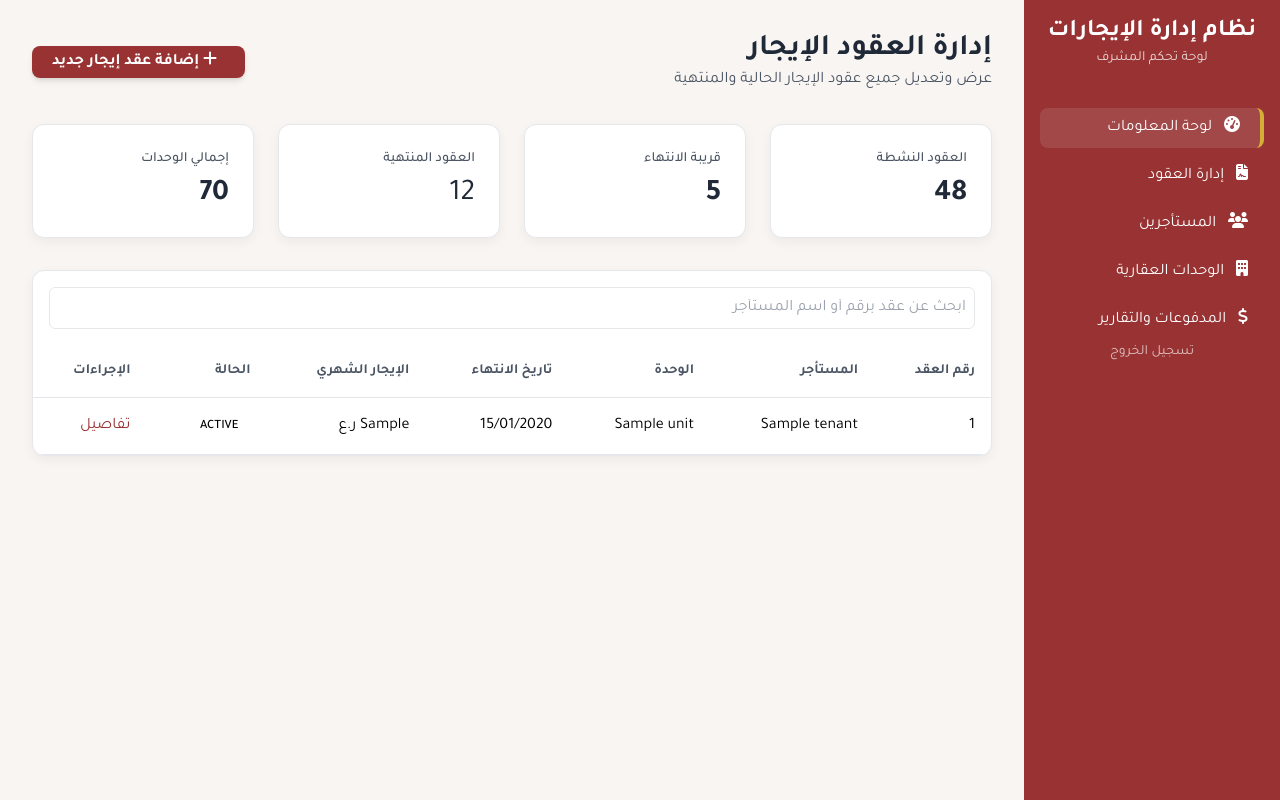
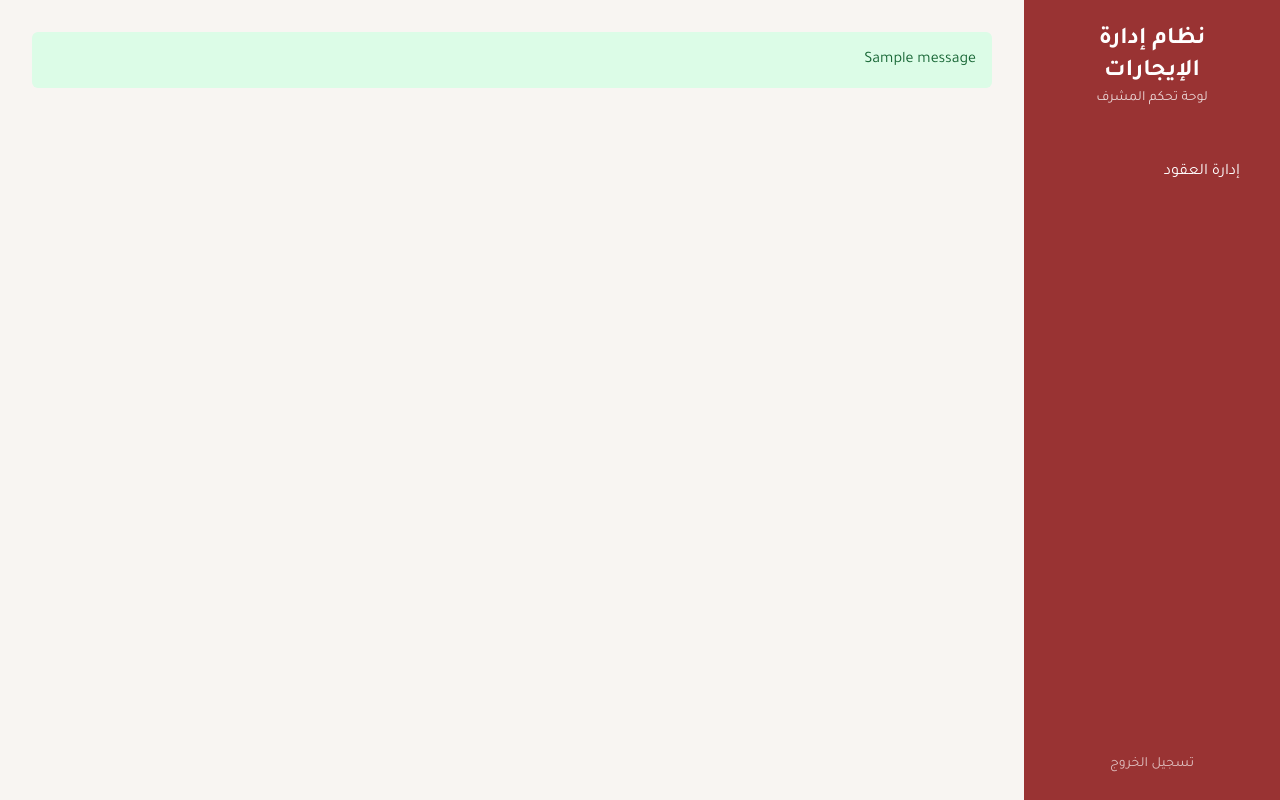
Before and after one commit to alabri0803/rent_management, a Django app: template dashboard/templates/dashboard/base.html in a window 1280 px wide. Run offline with Django 5.2, Linux system fonts and the light colour scheme; the template is opened without the code that fills it: most values are stand-ins (such as "Sample title", 1, 10 or a date in 2020); one stand-in notice (Sample message) is shown; parts of the project's set-up code (start-up, migrations or seed data) failed here and were passed over; some libraries are stand-ins or nearby versions.

Commit message:
تحديث base.html

```diff
--- a/dashboard/templates/dashboard/base.html
+++ b/dashboard/templates/dashboard/base.html
@@ -68,31 +68,14 @@
   </head>
   <body class="flex h-screen">
 
-      <aside class="sidebar w-64 text-white p-4 flex-shrink-0">
+      <aside class="sidebar w-64 text-white p-6 flex-shrink-0 flex flex-col">
         <div class="text-center mb-10">
           <h1 class="text-2xl font-bold text-white">نظام إدارة الإيجارات</h1>
           <p class="text-sm opacity-80">لوحة تحكم المشرف</p>
         </div>
         <nav>
-          <a href="#" class="block py-2 px-4 rounded-lg mb-2 active">
-            <i class="fas fa-tachometer-alt ml-2"></i>
-            لوحة المعلومات
-          </a>
-          <a href="#" class="block py-2 px-4 rounded-lg mb-2">
-            <i class="fas fa-file-contract ml-2"></i>
+          <a href="{% url 'lease_list' %}" class="block py-3 px-4 rounded-lg mb-2 {% if request.resolver_match.url_name == 'lease_list' %}active{% endif %}">
             إدارة العقود
-          </a>
-          <a href="#" class="block py-2 px-4 rounded-lg mb-2">
-            <i class="fas fa-users ml-2"></i>
-            المستأجرين
-          </a>
-          <a href="#" class="block py-2 px-4 rounded-lg mb-2">
-            <i class="fas fa-building ml-2"></i>
-            الوحدات العقارية
-          </a>
-          <a href="#" class="block py-2 px-4 rounded-lg">
-            <i class="fas fa-dollar-sign ml-2"></i>
-            المدفوعات والتقارير
           </a>
         </nav>
         <div class="mt-auto text-center">
@@ -101,77 +84,17 @@
           </a>
         </div>
       </aside>
-
         <main class="flex-1 p-8 overflow-y-auto">
-          <header class="flex justify-between items-center mb-8">
-            <div>
-              <h2 class="text-3xl font-bold text-gray-800">إدارة العقود الإيجار</h2>
-              <p class="text-gray-600">عرض وتعديل جميع عقود الإيجار الحالية والمنتهية</p>
-            </div>
-            <div>
-              <a href="#" class="btn-primary py-2 px-5 rounded-lg font-semibold shadow-md">
-                <i class="fas fa-plus mr-2"></i>
-                إضافة عقد إيجار جديد
-              </a>
-            </div>
-          </header>
-
-            <div class="grid grid-cols-1 md:grid-cols-4 gap-6 mb-8">
-              <div class="card p-6">
-                <h3 class="text-gray-600 text-sm font-medium">العقود النشطة</h3>
-                <p class="text-3xl font-bold text-gray-800 mt-2">48</p>
-              </div>
-              <div class="card p-6">
-                <h3 class="text-gray-600 text-sm font-medium">قريبة الانتهاء</h3>
-                <p class="text-3xl font-bold text-gray-800 mt-2">5</p>
-              </div>
-              <div class="card p-6">
-                <h3 class="text-gray-600 text-sm font-medium">العقود المنتهية</h3>
-                <p class="text-3xl font-b bold text-gray-800 mt-2">12</p>
-              </div>
-              <div class="card p-6">
-                <h3 class="text-gray-600 text-sm font-medium">إجمالي الوحدات</h3>
-                <p class="text-3xl font-bold text-gray-800 mt-2">70</p>
-              </div>
-            </div>
-
-              <div class="card overflow-hidden">
-                <div class="p-4">
-                  <input type="text" placeholder="ابحث عن عقد برقم أو اسم المستأجر" class="w-full p-2 border rounded-md focus:outline-none focus:ring-2 focus:ring-[var(--primary-color)]">
-                </div>
-                <table class="w-full text-right">
-                  <thead class="border-b">
-                    <tr>
-                      <th class="p-4 font-semibold text-sm text-gray-600">رقم العقد</th>
-                      <th class="p-4 font-semibold text-sm text-gray-600">المستأجر</th>
-                      <th class="p-4 font-semibold text-sm text-gray-600">الوحدة</th>
-                      <th class="p-4 font-semibold text-sm text-gray-600">تاريخ الانتهاء</th>
-                      <th class="p-4 font-semibold text-sm text-gray-600">الإيجار الشهري</th>
-                      <th class="p-4 font-semibold text-sm text-gray-600">الحالة</th>
-                      <th class="p-4 font-semibold text-sm text-gray-600">الإجراءات</th>
-                    </tr>
-                  </thead>
-                  <tbody>
-                    {% for lease in leases %}
-                      <tr class="border-b hover:bg-gray-50">
-                        <td class="p-4">{{ lease.contract_number }}</td>
-                        <td class="p-4">{{ lease.tenant.name }}</td>
-                        <td class="p-4">{{ lease.unit }}</td>
-                        <td class="p-4">{{ lease.end_date|date:"d/m/Y" }}</td>
-                        <td class="p-4">{{ lease.monthly_rent }} ر.ع</td>
-                        <td class="p-4">
-                          <span class="status-badge status-{{ lease.get_status_color }}">{{ lease.get_status_display }}</span>
-                        </td>
-                        <td class="p-4">
-                          <a href="#" class="text-[var(--primary-color)] hover:underline">تفاصيل</a>
-                        </td>
-                      </tr>
-                    {% endfor %}
-                        </tbody>
-                        </table>
-              </div>
+          {% if messages %}
+          <div class="mb-4">
+            {% for message in messages %}
+          <div class="p-4 rounded-md {% if message.tags == 'success' %}bg-green-100 text-green-800{% else %}bg-red-100 text-red-800{% endif %}" role="alert">
+            {{ message }}
+          </div>
+            {% endfor %}
+          </div>
+          {% endif %}
           {% block content %}{% endblock %}
-        </main>
-    <script src="https://kit.fontawesome.com/a076d05399.js" crossorigin="anonymous"></script>
+          </main>
     </body>
     </html>
--- a/dashboard/views.py
+++ b/dashboard/views.py
@@ -16,7 +16,7 @@ class LeaseListView(ListView):
 
   def get_queryset(self):
     for lease in Lease.objects.all():
-      lease.save().will call update_status()
+      lease.save().update_status()
     return Lease.objects.all().order_by('-start_date')
 
 class LeaseDetailView(DetailView):
```
Also changed, not shown: dashboard/migrations/0002_payment.py (added), db.sqlite3.
